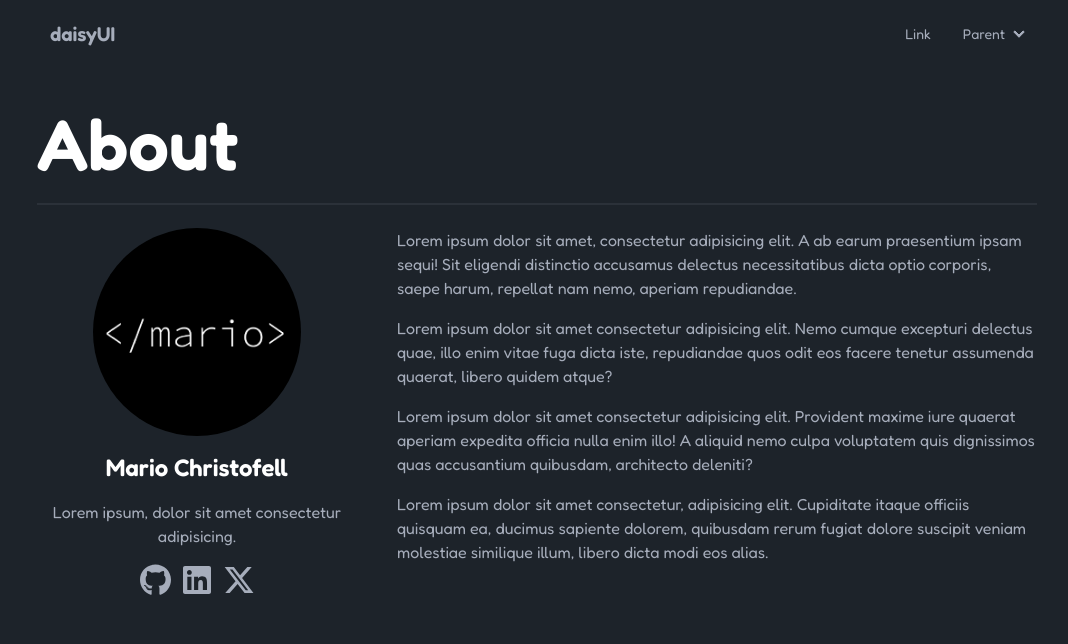
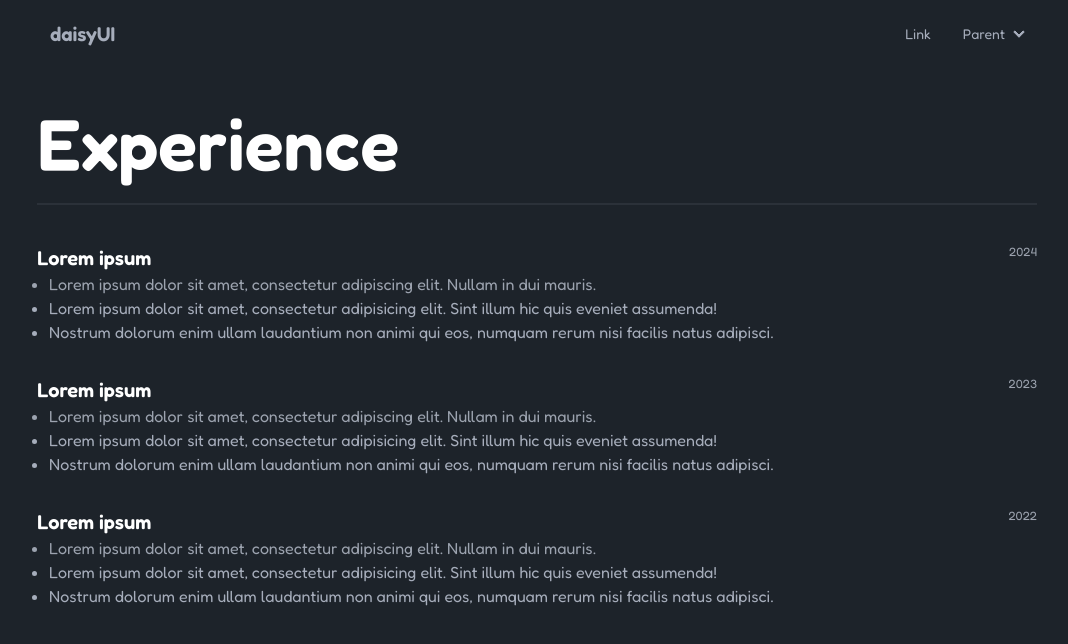
Before and after one commit to mariotbg11/Assignment-5-Online-Portfolio, a React (Vite) app: page / in a window 1280 px wide. Shown: the top 644 px of the page, without its empty margins (103-1171 px from the left). Built offline with nearby package versions, Linux system fonts and the light colour scheme.

Commit message:
feat: create experience page

```diff
--- a/src/App.jsx
+++ b/src/App.jsx
@@ -1,13 +1,15 @@
 import Hero from "./components/Hero";
 import Navbar from "./components/Navbar";
 import AboutMe from "./pages/AboutMe";
+import Experience from "./pages/Experience";
 
 function App() {
   return (
     <>
       <Navbar />
       {/* <Hero /> */}
-      <AboutMe />
+      {/* <AboutMe /> */}
+      <Experience />
     </>
   );
 }
--- /dev/null
+++ b/src/pages/Experience.jsx
@@ -0,0 +1,90 @@
+import profile from "../assets/mario.png";
+import { FontAwesomeIcon } from "@fortawesome/react-fontawesome";
+import {
+  faGithub,
+  faLinkedin,
+  faXTwitter,
+} from "@fortawesome/free-brands-svg-icons";
+
+function Experience() {
+  return (
+    <div className="py-10 px-3">
+      <h1 className="text-3xl md:text-5xl lg:text-7xl font-semibold text-white">
+        Experience
+      </h1>
+      <div className="divider"></div>
+      <div className="">
+        <ul className=" w-full">
+          <li className="py-4">
+            <div className="flex justify-between">
+              <span className="text-white font-semibold text-xl">
+                Lorem ipsum
+              </span>
+              <span className="text-gray-400 text-xs">2024</span>
+            </div>
+            <ul className="list-disc pl-3">
+              <li className="text-gray-400">
+                Lorem ipsum dolor sit amet, consectetur adipiscing elit. Nullam
+                in dui mauris.
+              </li>
+              <li>
+                Lorem ipsum dolor sit amet, consectetur adipisicing elit. Sint
+                illum hic quis eveniet assumenda!
+              </li>
+              <li>
+                Nostrum dolorum enim ullam laudantium non animi qui eos, numquam
+                rerum nisi facilis natus adipisci.
+              </li>
+            </ul>
+          </li>
+          <li className="py-4">
+            <div className="flex justify-between">
+              <span className="text-white font-semibold text-xl">
+                Lorem ipsum
+              </span>
+              <span className="text-gray-400 text-xs">2023</span>
+            </div>
+            <ul className="list-disc pl-3">
+              <li className="text-gray-400">
+                Lorem ipsum dolor sit amet, consectetur adipiscing elit. Nullam
+                in dui mauris.
+              </li>
+              <li>
+                Lorem ipsum dolor sit amet, consectetur adipisicing elit. Sint
+                illum hic quis eveniet assumenda!
+              </li>
+              <li>
+                Nostrum dolorum enim ullam laudantium non animi qui eos, numquam
+                rerum nisi facilis natus adipisci.
+              </li>
+            </ul>
+          </li>
+          <li className="py-4">
+            <div className="flex justify-between">
+              <span className="text-white font-semibold text-xl">
+                Lorem ipsum
+              </span>
+              <span className="text-gray-400 text-xs">2022</span>
+            </div>
+            <ul className="list-disc pl-3">
+              <li className="text-gray-400">
+                Lorem ipsum dolor sit amet, consectetur adipiscing elit. Nullam
+                in dui mauris.
+              </li>
+              <li>
+                Lorem ipsum dolor sit amet, consectetur adipisicing elit. Sint
+                illum hic quis eveniet assumenda!
+              </li>
+              <li>
+                Nostrum dolorum enim ullam laudantium non animi qui eos, numquam
+                rerum nisi facilis natus adipisci.
+              </li>
+            </ul>
+          </li>
+        </ul>
+      </div>
+    </div>
+  );
+}
+
+export default Experience;
```
